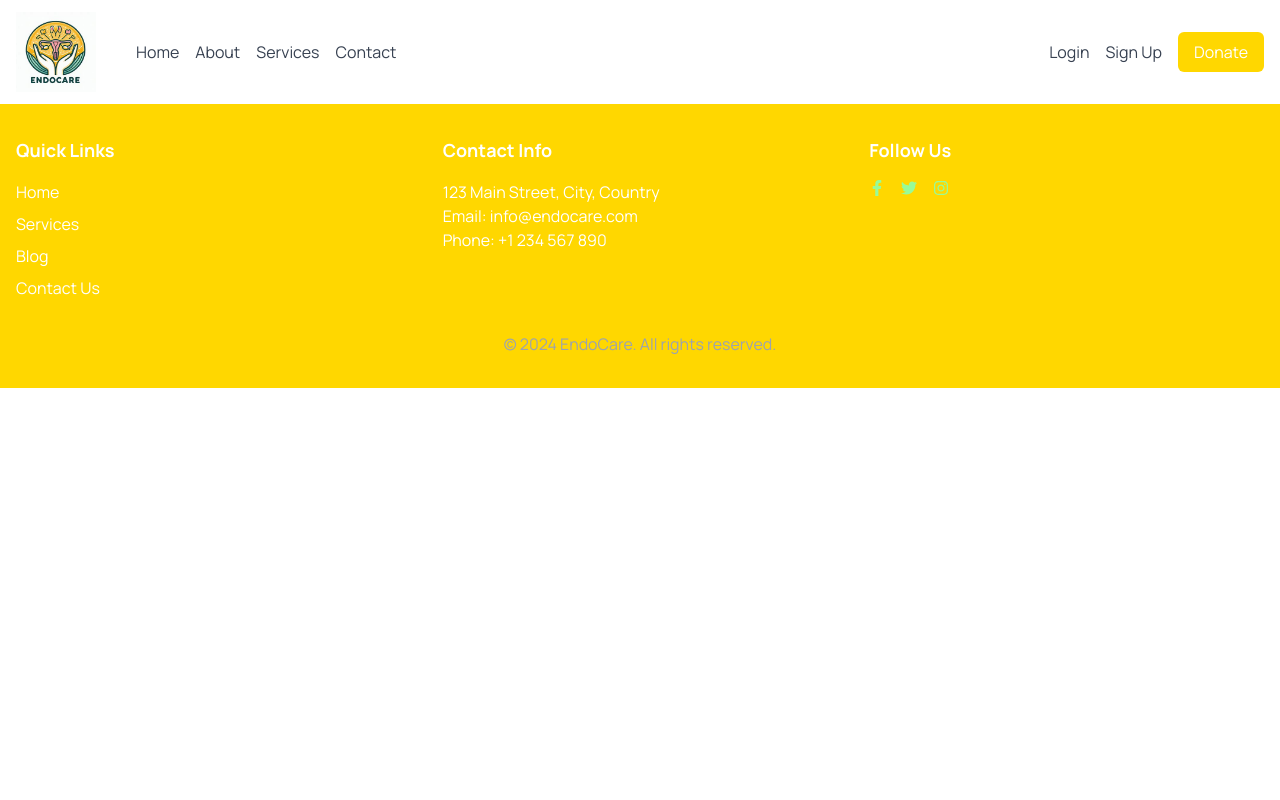
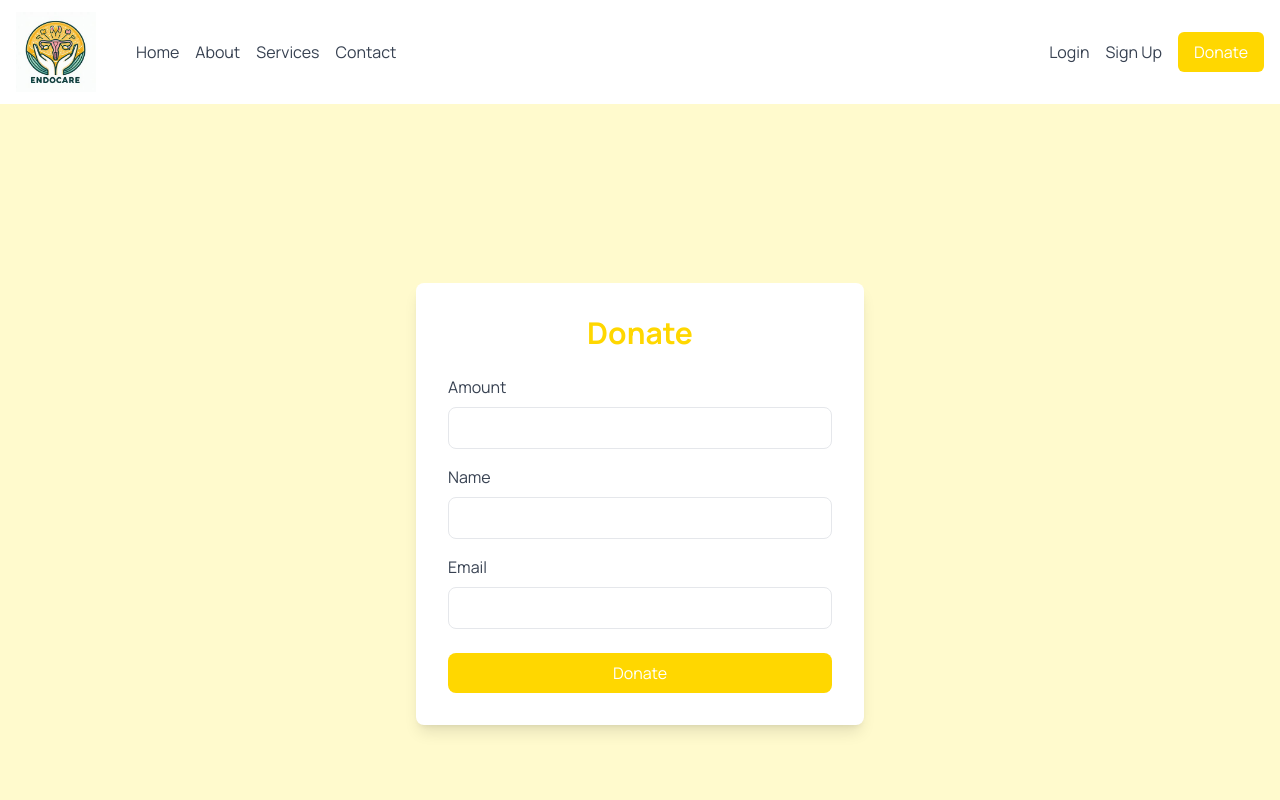
Before and after one commit to Wamziss/EndoCare, a React (Vite) app: page /donations in a window 1280 px wide. Shown: the top 800 px of the page. Built offline with nearby package versions, Linux system fonts and the light colour scheme.

Commit message:
create donations page

```diff
--- a/src/components/Header/Header.jsx
+++ b/src/components/Header/Header.jsx
@@ -19,7 +19,7 @@ const Header = () => {
         <div className="flex items-center space-x-4">
           <a href="/login" className="text-gray-700 hover:text-primaryColor">Login</a>
           <a href="/register" className="text-gray-700 hover:text-primaryColor">Sign Up</a>
-          <button className="bg-primaryColor text-white px-4 py-2 rounded-md hover:bg-lightYellow">Donate</button>
+          <a href="/donations" className="bg-primaryColor text-white px-4 py-2 rounded-md hover:bg-lightYellow">Donate</a>
           <button className="md:hidden" onClick={() => setIsOpen(!isOpen)}>
             <svg className="w-6 h-6 text-gray-700" fill="none" stroke="currentColor" viewBox="0 0 24 24" xmlns="http://www.w3.org/2000/svg">
               <path strokeLinecap="round" strokeLinejoin="round" strokeWidth="2" d={isOpen ? "M6 18L18 6M6 6l12 12" : "M4 6h16M4 12h16M4 18h16"}></path>
--- /dev/null
+++ b/src/pages/Donations.jsx
@@ -0,0 +1,66 @@
+import React, { useState } from 'react';
+
+const Donations = () => {
+  const [amount, setAmount] = useState('');
+  const [name, setName] = useState('');
+  const [email, setEmail] = useState('');
+
+  const handleSubmit = (e) => {
+    e.preventDefault();
+    // Handle donation logic here
+    console.log('Amount:', amount);
+    console.log('Name:', name);
+    console.log('Email:', email);
+  };
+
+  return (
+    <div className="min-h-screen bg-lightYellow flex items-center justify-center">
+      <div className="bg-white p-8 rounded-lg shadow-lg w-full max-w-md">
+        <h2 className="text-3xl font-bold mb-6 text-center text-primaryColor">Donate</h2>
+        <form onSubmit={handleSubmit}>
+          <div className="mb-4">
+            <label htmlFor="amount" className="block text-gray-700 mb-2">Amount</label>
+            <input
+              type="number"
+              id="amount"
+              value={amount}
+              onChange={(e) => setAmount(e.target.value)}
+              className="w-full px-4 py-2 border rounded-lg focus:outline-none focus:ring-2 focus:ring-primaryColor"
+              required
+            />
+          </div>
+          <div className="mb-4">
+            <label htmlFor="name" className="block text-gray-700 mb-2">Name</label>
+            <input
+              type="text"
+              id="name"
+              value={name}
+              onChange={(e) => setName(e.target.value)}
+              className="w-full px-4 py-2 border rounded-lg focus:outline-none focus:ring-2 focus:ring-primaryColor"
+              required
+            />
+          </div>
+          <div className="mb-6">
+            <label htmlFor="email" className="block text-gray-700 mb-2">Email</label>
+            <input
+              type="email"
+              id="email"
+              value={email}
+              onChange={(e) => setEmail(e.target.value)}
+              className="w-full px-4 py-2 border rounded-lg focus:outline-none focus:ring-2 focus:ring-primaryColor"
+              required
+            />
+          </div>
+          <button
+            type="submit"
+            className="w-full bg-primaryColor text-white py-2 rounded-lg hover:bg-lightYellow transition duration-200"
+          >
+            Donate
+          </button>
+        </form>
+      </div>
+    </div>
+  );
+};
+
+export default Donations;
--- a/src/routes/Routers.jsx
+++ b/src/routes/Routers.jsx
@@ -7,6 +7,7 @@ import Login from '../pages/Login'
 import SignUp from '../pages/SignUp'
 import Services from '../pages/Services'
 import Contact from '../pages/Contact'
+import Donations from '../pages/Donations'
 
 const Routers = () => {
   return (
@@ -18,6 +19,7 @@ const Routers = () => {
       <Route path='/register' element={<SignUp/>}/>
       <Route path='/contact' element={<Contact/>}/>
       <Route path='/services' element={<Services/>}/>
+      <Route path='/donations' element={<Donations/>}/>
     </Routes>
   )
 }
```
